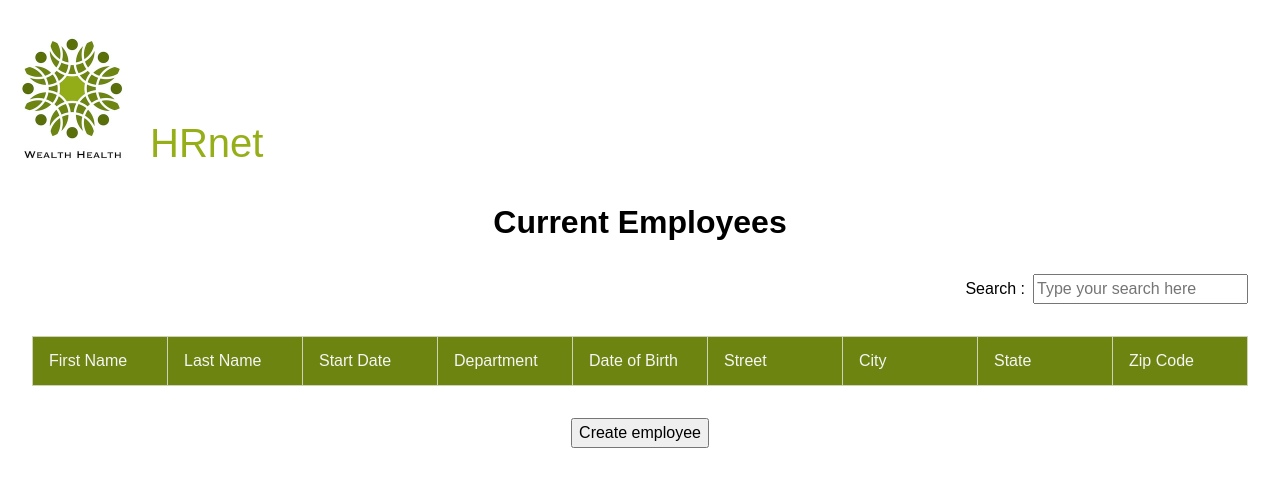
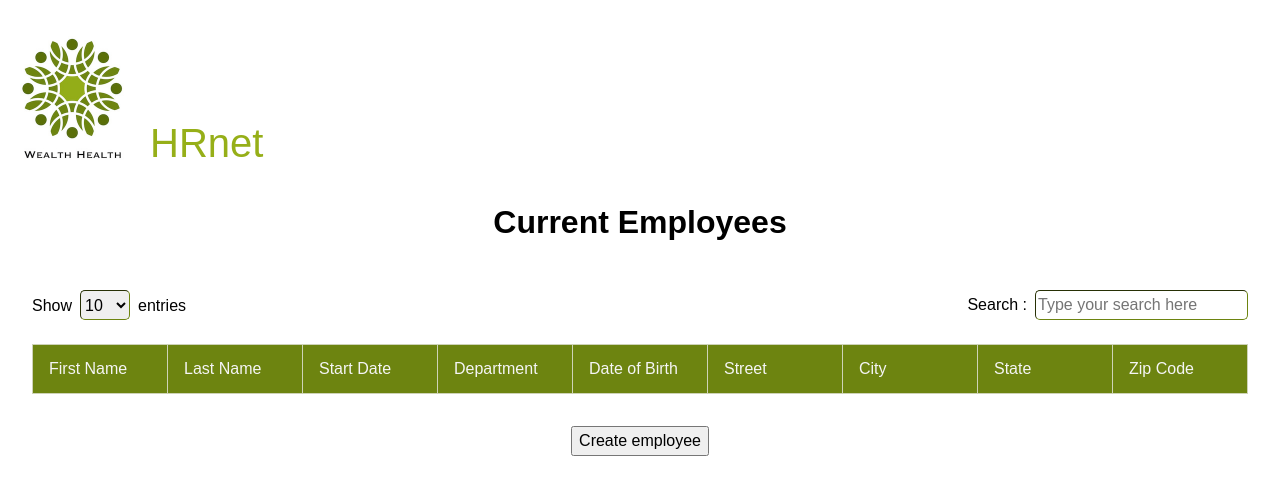
Before and after one commit to SylvieCanongia/p14-hrnet, a React (Create React App) app: page / in a window 1280 px wide. Shown: the top 494 px of the page. Built offline with nearby package versions, Linux system fonts and the light colour scheme.

Commit message:
:sparkles: feat: added filter of the employees list displayed by number of entries

```diff
--- a/src/components/SearchBar/searchBar.scss
+++ b/src/components/SearchBar/searchBar.scss
@@ -6,6 +6,9 @@
 
   & input {
     margin-inline-start: vars.$space-base;
+    height: 30px;
+    border: 1px inset vars.$col-secondary;
+    border-radius: vars.$radius-S;
     // padding-inline-end: 25px;
   }
 
@@ -17,9 +20,8 @@
   //   right: 8px;
   // }
 
-  @media screen and (max-width: 600px) {
+  @media screen and (max-width: 620px) {
     align-self: center;
-    width: 100%;
     display: flex;
     align-items: center;
 
--- /dev/null
+++ b/src/components/ShowEntries/ShowEntries.js
@@ -0,0 +1,51 @@
+import SelectDropdown from "../SelectDropdown/SelectDropdown";
+import "./showEntries.scss";
+
+const ShowEntries = ( { nbOfEntries, setNbOfEntries }) => {
+
+  const entries = [
+    {
+      label: 5
+    },
+    {
+      label: 10
+    },
+    {
+      label: 20
+    },
+    {
+      label: 30
+    },
+    {
+      label: 40
+    },
+    {
+      label: 50
+    }
+  ]
+
+  const handleChangeEntries = (e) => {
+    setNbOfEntries(e.target.value);
+  }
+
+  return (
+    <div className="showEntries">
+      <span>Show</span>
+      <SelectDropdown
+        label=""
+        id=""
+        name="entries"
+        value={nbOfEntries.toString()}
+        required=""
+        onChangeCallback={handleChangeEntries}
+        dataToMap={entries}
+        optionLabel="label"
+        optionValue="label"
+        optionKey="label"
+      />
+      <span>entries</span>
+    </div>
+  );
+};
+
+export default ShowEntries;
--- /dev/null
+++ b/src/components/ShowEntries/showEntries.scss
@@ -0,0 +1,15 @@
+@use './../../styles/utils/vars';
+
+.showEntries {
+  display: flex;
+  align-items: baseline;
+
+  @media screen and (max-width: 620px) {
+    // width: 100%;
+  }
+
+  .selectContainer {
+    margin-inline: vars.$space-base;
+    width: 50px;
+  }
+}
--- a/src/components/Table/Table.js
+++ b/src/components/Table/Table.js
@@ -1,11 +1,15 @@
+import { useState } from 'react';
 import { format } from 'date-fns';
+import ShowEntries from '../ShowEntries/ShowEntries';
+import SearchBar from '../SearchBar/SearchBar';
 import './table.scss';
 
-const Table = ( { employeesList, keywords }) => {
-  console.log(keywords);
-  console.log(employeesList);
+const Table = ( { employeesList }) => {
+  const [keywords, setKeywords] = useState("");
+  const [nbOfEntries, setNbOfEntries] = useState(10);
 
-  //create a new array of employees by filtering the original array
+
+  //create a new array of filtered employees by filtering the original array
   const filteredEmployeesList = employeesList.filter((employee) => {
     // if under 3 chars are entered in searchBar, return the entire list
     if (keywords.length < 3) {
@@ -16,8 +20,16 @@ const Table = ( { employeesList, keywords }) => {
     }
   })
 
+  // "nbOfEntries is the number of employees to display selected in ShowEntries component
+  const filteredEmployeesToDisplay = filteredEmployeesList.slice(0, nbOfEntries);
+
   return (
-    <table className='table'>
+    <div className="tableContainer">
+      <div className='table__searchSection'>
+        <ShowEntries nbOfEntries={nbOfEntries} setNbOfEntries={setNbOfEntries} />
+        <SearchBar keywords={ keywords } setKeywords= { setKeywords } />
+      </div>
+      <table className='table'>
         <thead>
           <tr>
             <th>First Name</th>
@@ -32,7 +44,7 @@ const Table = ( { employeesList, keywords }) => {
           </tr>
         </thead>
         <tbody>
-        { filteredEmployeesList.map((employee) => (
+        { filteredEmployeesToDisplay.map((employee) => (
           <tr key={employee.id}>
             <td aria-label="First Name">{employee.firstName}</td>
             <td aria-label="Last Name">{employee.lastName}</td>
@@ -48,6 +60,7 @@ const Table = ( { employeesList, keywords }) => {
         }
         </tbody>
       </table>
+    </div>
   );
 };
 
--- a/src/components/Table/table.scss
+++ b/src/components/Table/table.scss
@@ -1,10 +1,23 @@
 @use './../../styles/utils/vars';
+
+.tableContainer {
+  .table__searchSection {
+    display: flex;
+    justify-content: space-between;
+    padding-block-end: vars.$space-S;
+
+    @media screen and (max-width: 620px) {
+      flex-direction: column;
+      align-items: center;
+      gap: vars.$space-XS;
+    }
+  }
 
   .table {
     border-collapse: collapse;
     width: 100%;
     border: 1px solid vars.$col-border-light;
-  // Set the size in function of the width of the headings
+    // Set the size in function of the width of the table headings
     table-layout: fixed;
 
     thead tr {
@@ -29,7 +42,6 @@
     }
 
     @media screen and (max-width: 1350px) {
-    // width: 95%;
 
       td {
         font-size: 0.9rem;
@@ -38,7 +50,6 @@
 
     @media screen and (max-width: 1150px) {
       border: none;
-    // width: 60%;
 
       thead {
         position: absolute;
@@ -77,12 +88,5 @@
         border-bottom: 1px solid vars.$col-border-light;
       }
     }
-
-  // @media screen and (max-width: 850px) {
-  //     width: 75%;
-  // }
-
-  // @media screen and (max-width: 600px) {
-  //     width: 95%;
-  // }
   }
+}
--- a/src/pages/EmployeeList/EmployeeList.js
+++ b/src/pages/EmployeeList/EmployeeList.js
@@ -1,18 +1,14 @@
 import { Link } from 'react-router-dom';
-import { useState } from "react";
 import './employeeList.scss';
 import Table from '../../components/Table/Table';
-import SearchBar from '../../components/SearchBar/SearchBar';
 
 const EmployeeList = () => {
   const employeesList = JSON.parse(localStorage.getItem('employees')) || [];
-  const [keywords, setKeywords] = useState("");
 
   return (
     <div className="employeeList">
       <h1>Current Employees</h1>
-      <SearchBar keywords={ keywords } setKeywords= { setKeywords }/>
-      <Table employeesList={ employeesList } keywords={ keywords }/>
+      <Table employeesList={ employeesList } />
 
       <Link to="/create-employee">
       <button
```
Lines whose indentation alone changed are shown as unchanged.
